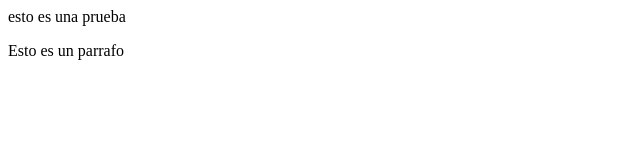
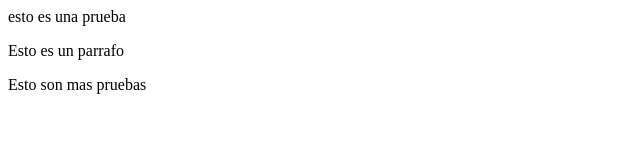
Before and after one commit to danielAlvarez88/miProyectoDani, a plain HTML site: page index.html in a window 1280 px wide. Shown: the whole page, without its empty margins (0-640 px from the left). Drawn offline with Linux system fonts and the light colour scheme.

Commit message:
Segundo punto de control del boddy

```diff
--- a/index.html
+++ b/index.html
@@ -1,7 +1,8 @@
 <html>
 <body>
-	<title> daniel</title>
+	<title> Titulo de prueba</title>
 <p>esto es una prueba</p>
 <p>Esto es un parrafo</p>
+<p>Esto son mas pruebas</p>
 </body>
 </html>
```
